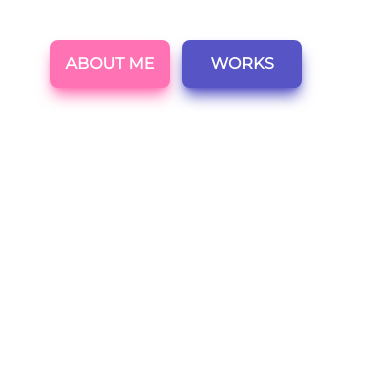
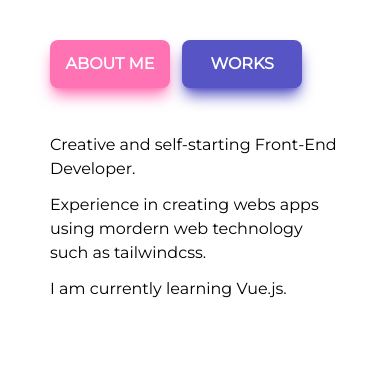
Before and after one commit to AsareBrave/my-landingpage, a website built with Vite: page index.html in a window 390 px wide. Shown: the part 424-794 px from the top of the page. Built offline with nearby package versions, Linux system fonts and the light colour scheme.

Commit message:
Fix: Added some content and made some correction to the mobile responsiveness

```diff
--- a/index.html
+++ b/index.html
@@ -28,8 +28,8 @@
     </header>
 
     <main>
-        <div class="flex flex-col-reverse sm:flex-row">
-            <div class="mt-[75px] mx-[50px] sm:mx-[80px] sm:w-1/2">
+        <div class="flex flex-col-reverse sm:flex-row sm:my-40 md:my-40 lg:my-0">
+            <div class="mt-[75px] mx-[50px]  sm:mx-[80px] sm:w-1/2">
                 <div class="flex flex-row ml-[8px]">
                     <h1 class="text-sm font-extrabold text-blue-text">Hello, i’m Asare </h1>
                 </div>
@@ -47,14 +47,27 @@
                     <button class="btn-regular bg-blue-text shadow-blue-text hover:bg-blue-600 hover:shadow-blue-300">
                         WORKS </button>
                 </div>
+                <div class="mt-[45px] space-y-3 text-base max-w-xs">
+                    <p>
+                        Creative and self-starting Front-End Developer.
+
+                    </p>
+                    <p>
+                        Experience in creating webs apps using mordern web technology such as tailwindcss.
+                    </p>
+
+                    <p>
+                        I am currently learning Vue.js.
+                    </p>
+                </div>
             </div>
-            <div class="mt-[30px] mx-[70px] sm:mx-[80p] sm:w-1/2">
+            <div class="mt-[30px] mx-[70px] sm:mx-[80p] sm:w-1/2 lg:mr-[318px]">
                 <img src="src/img/programmer.svg" alt="" class="px-[40px] sm:px-0">
             </div>
         </div>
     </main>
 
-    <footer>
+    <footer class="mt-[100px] sm:mt-0">
         <div class="fixed bottom-0 w-full">
             <div
                 class="relative flex flex-row mt-[100px] justify-between text-xs text-black-text mx-[15px] mb-[15px] sm:mx-[30px] sm:mb-[32px]">
```
